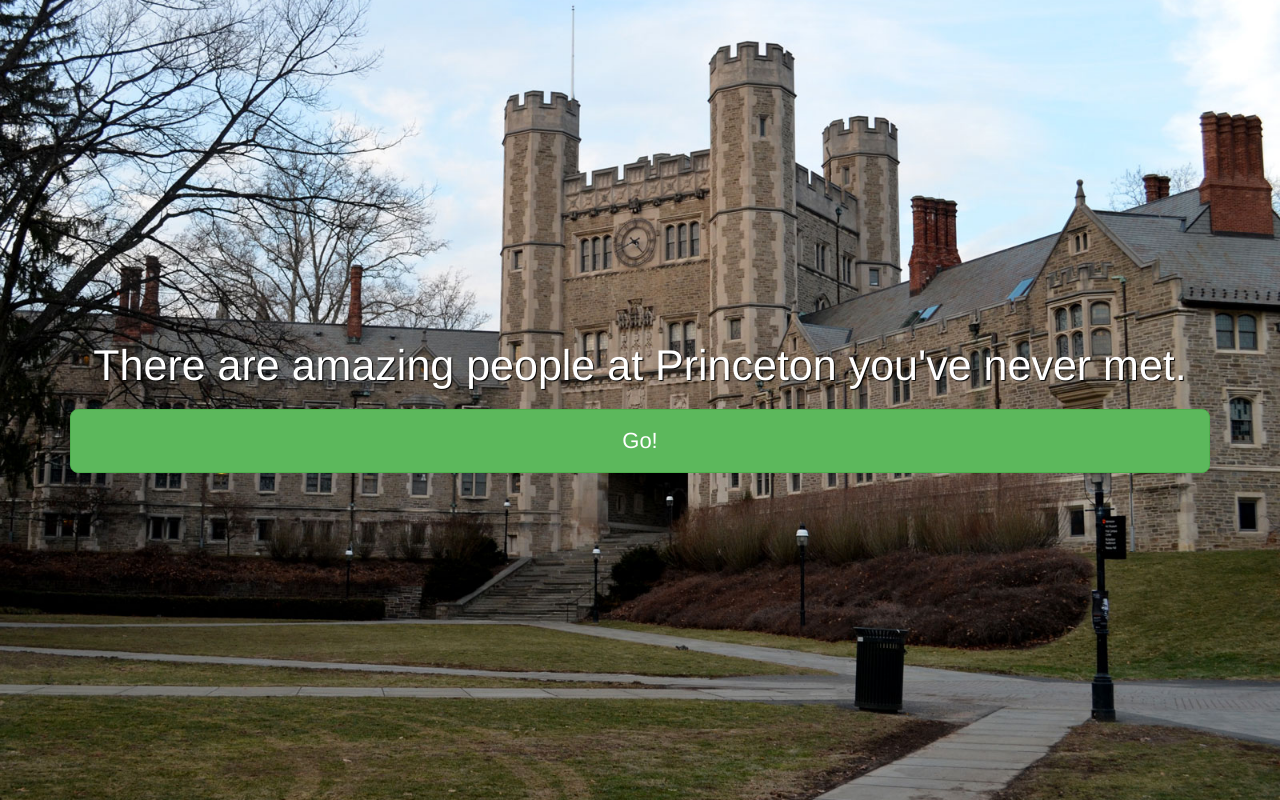
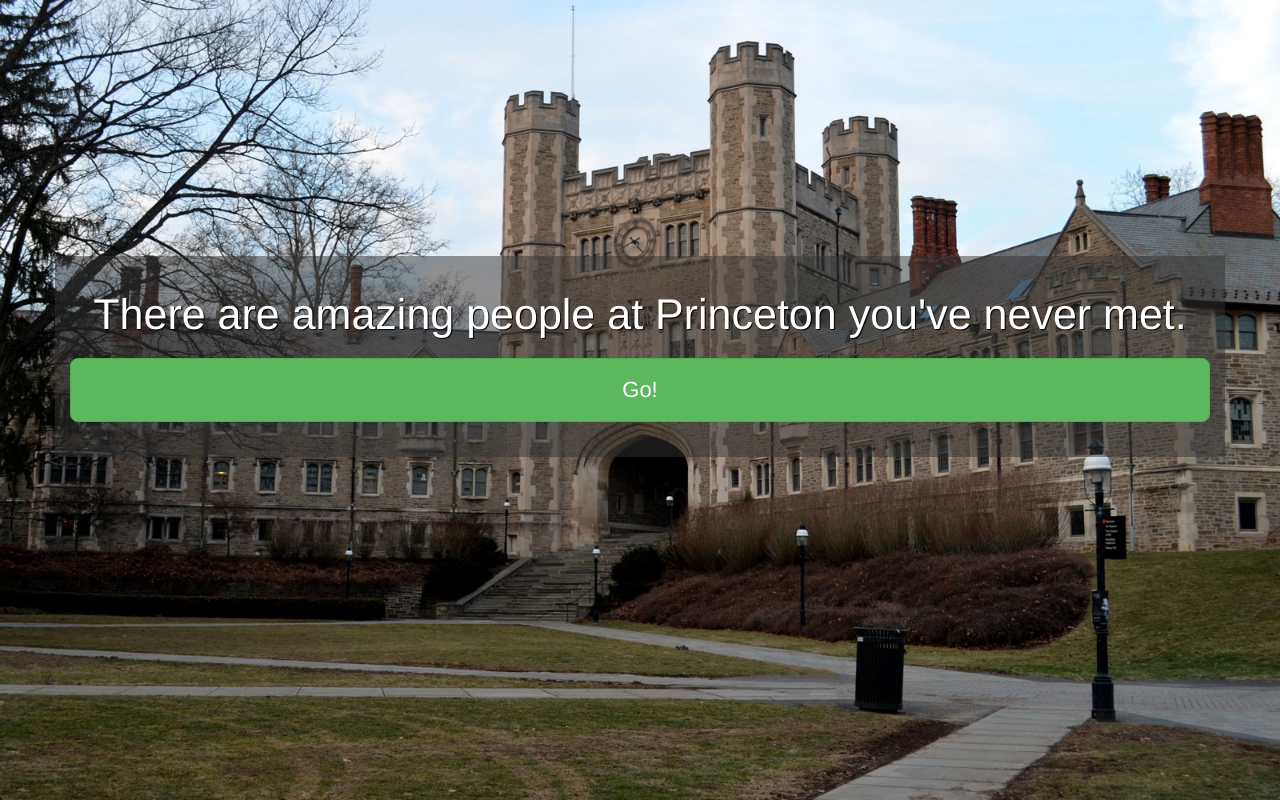
Before and after one commit to dskang/pom-web, a website: page public/index.html in a window 1280 px wide. Drawn offline with nearby package versions, Linux system fonts and the light colour scheme.

Commit message:
increase contrast for centered text

```diff
--- a/public/css/index.css
+++ b/public/css/index.css
@@ -8,9 +8,14 @@
 }
 
 @media (min-width: 768px) {
-  .centered {
-    margin-top: 30%;
+  .container {
+    margin-top: 20%;
   }
+}
+
+.container {
+  background-color: rgba(51, 51, 51, 0.5);
+  padding: 15px;
 }
 
 .centered {
```
